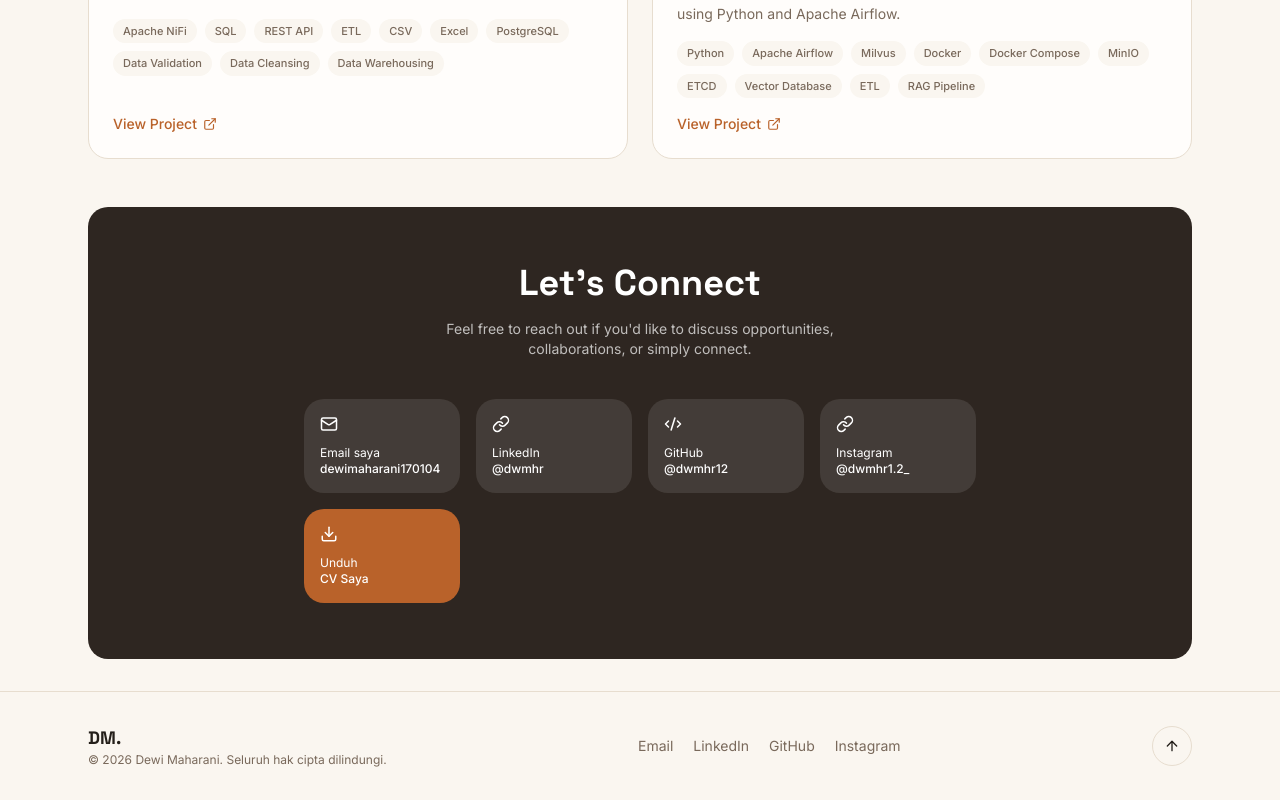
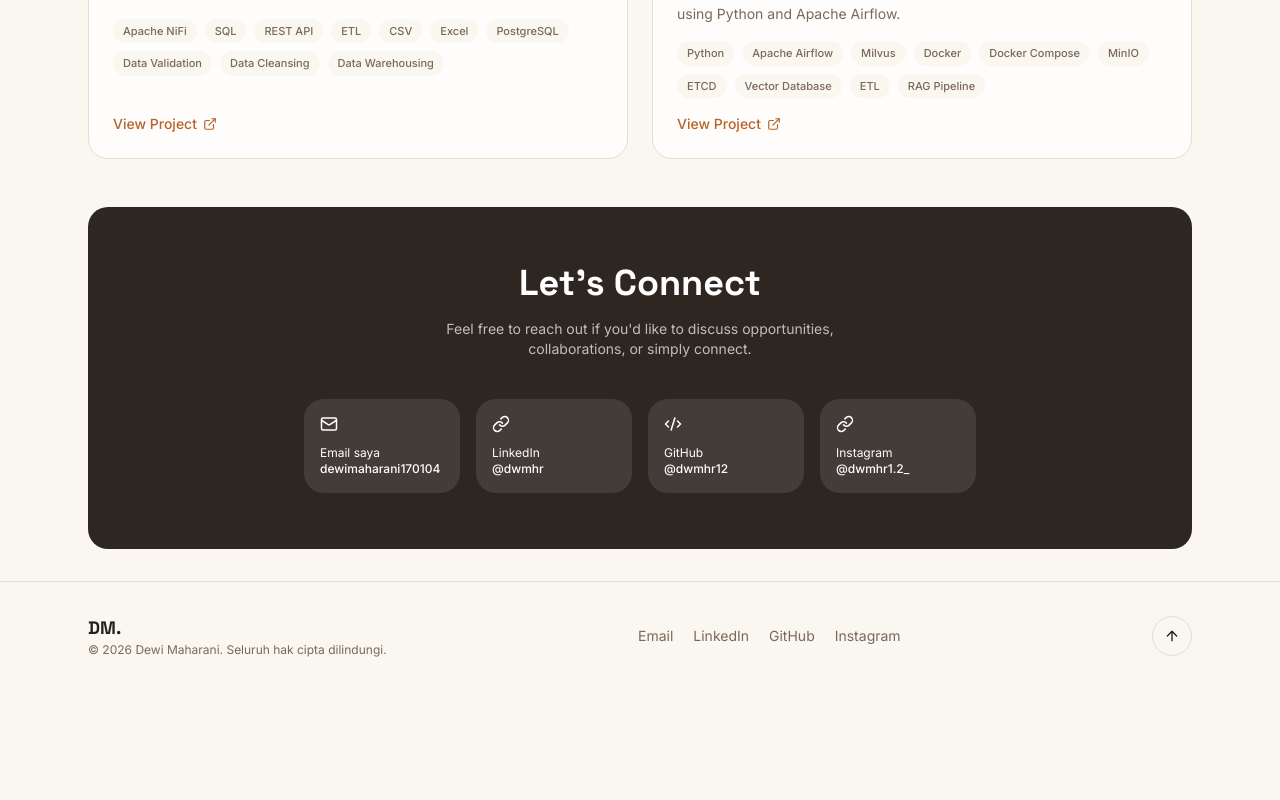
Before and after one commit to dwmhr12/portfolio-web, a React (Vite) app: page / in a window 1280 px wide. Shown: the part 4901-5701 px from the top of the page. After the commit the page ends 5591 px from the top, so only its background shows below. Built offline with nearby package versions, Linux system fonts and the light colour scheme.

Commit message:
update bagian bawah hilangkan unduh cv

```diff
--- a/src/components/CallToAction.jsx
+++ b/src/components/CallToAction.jsx
@@ -1,4 +1,4 @@
-import { Mail, Link as LinkIcon, Code2, Download } from 'lucide-react'
+import { Mail, Link as LinkIcon, Code2 } from 'lucide-react'
 import { profile } from '../data/profile'
 import Reveal from './Reveal'
 
@@ -57,24 +57,6 @@ export default function CallToAction() {
             </Reveal>
           )
         })}
-
-        {profile.cvUrl && (
-          <Reveal delay={0.4}>
-            <a
-              href={profile.cvUrl}
-              target="_blank"
-              rel="noopener noreferrer"
-              className="flex flex-col gap-3 rounded-xl2 bg-primary p-4 text-left text-white transition-transform duration-300 hover:-translate-y-1 hover:opacity-90"
-            >
-              <Download size={18} />
-              <span className="text-xs">
-                Unduh
-                <br />
-                <span className="font-medium">CV Saya</span>
-              </span>
-            </a>
-          </Reveal>
-        )}
       </div>
     </div>
   )
```
